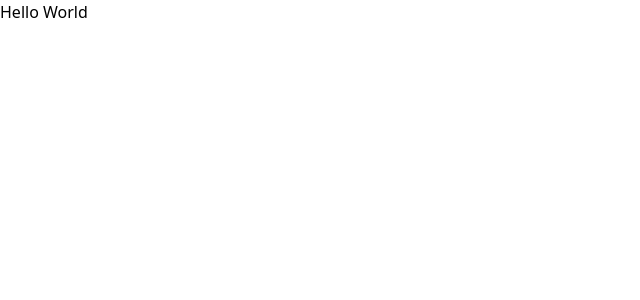
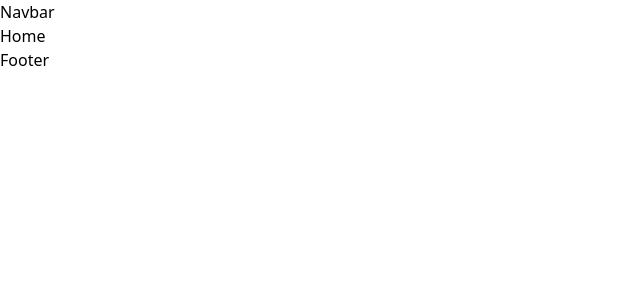
Before and after one commit to MHRatul/mega-agency-website, a React (Vite) app: page / in a window 1280 px wide. Shown: the top 300 px of the page, without its empty margins (0-640 px from the left). Built offline with nearby package versions, Linux system fonts and the light colour scheme.

Commit message:
Router setup-Make Navbar, Footer in fixed on page

```diff
--- a/src/App.jsx
+++ b/src/App.jsx
@@ -1,4 +1,5 @@
 
+import { Outlet } from 'react-router'
 import './App.css'
 
 function App() {
@@ -6,7 +7,11 @@ function App() {
 
   return (
     <>
-      <h1 className='bg-orange-300 p-8 text-center text-2xl'>Hello World</h1>
+      <nav>Navbar</nav>
+        <main className='min-h-screen'>
+          <Outlet/>
+        </main>
+      <footer>Footer</footer>
     </>
   )
 }
--- a/src/main.jsx
+++ b/src/main.jsx
@@ -6,7 +6,12 @@ import { BrowserRouter, Route, Routes } from 'react-router'
 createRoot(document.getElementById('root')).render(
   <BrowserRouter>
       <Routes>
-      <Route path="/" element={<App />} />
-    </Routes>
+        <Route element={<App/>}>
+          <Route path="/" element={<div>Home</div>} />
+          <Route path="/pricing" element={<div>Pricing Page</div>} />
+          <Route path="/services" element={<div>services Page</div>} />
+          <Route path="/blogs" element={<div>Blogs Page</div>} />
+        </Route>
+      </Routes>
   </BrowserRouter>,
 )
```
